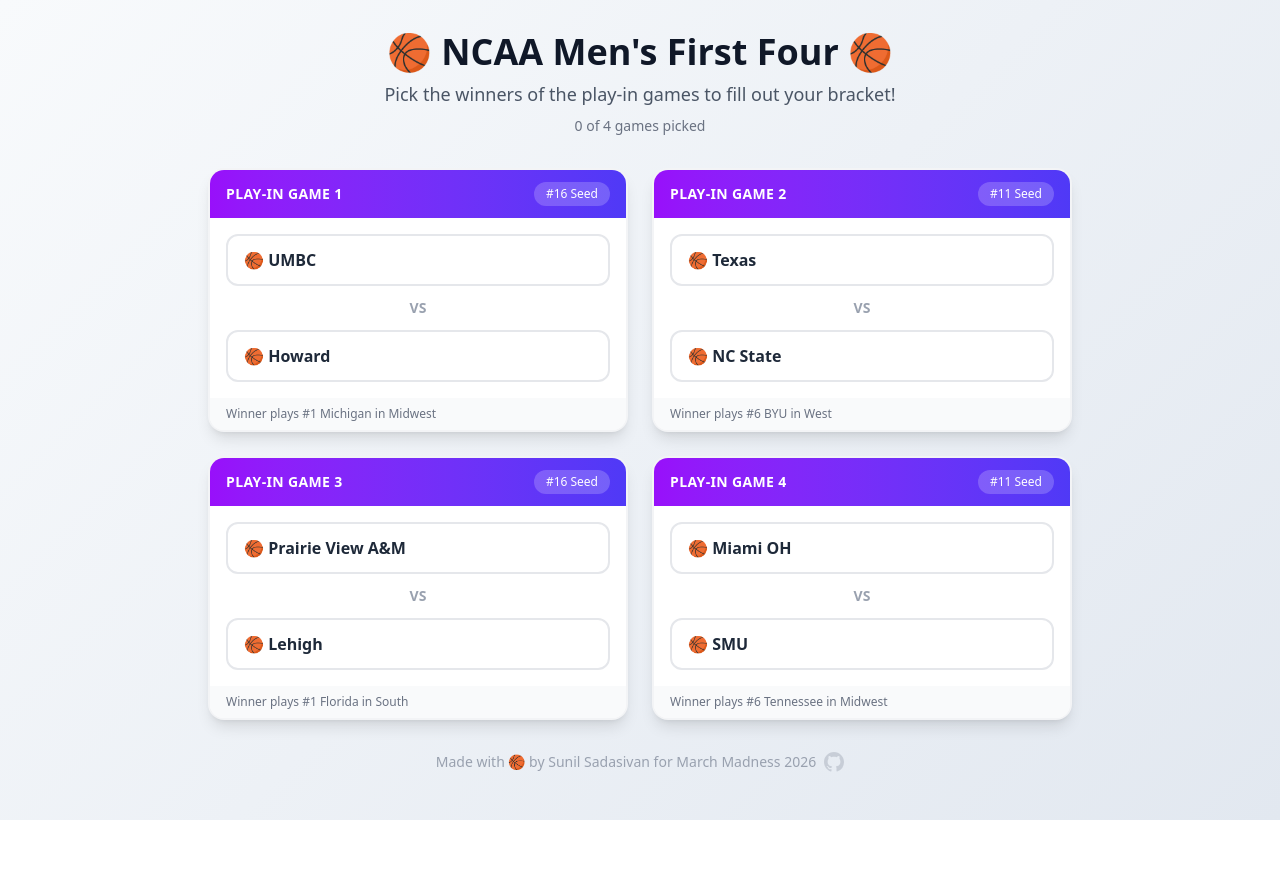
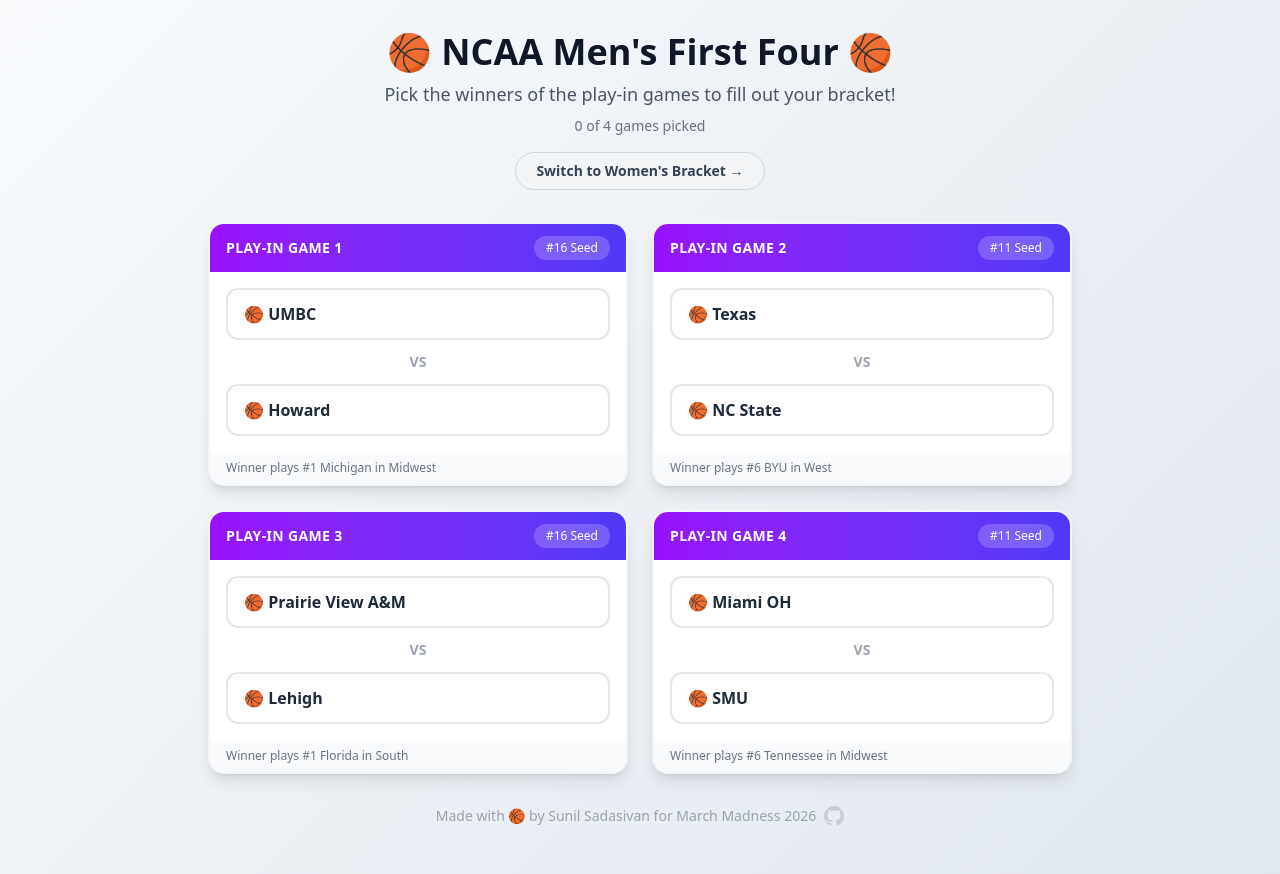
Before and after one commit to sunil-sadasivan/march-madness-bracket, a React (Vite) app in the folder frontend/: page / in a window 1280 px wide. Before the commit the page ends 820 px from the top, so only its background shows below. Built offline with nearby package versions, Linux system fonts and the light colour scheme.

Commit message:
Generic OG meta tags, dynamic page title, Men's/Women's toggle on First Four

```diff
--- a/frontend/src/App.tsx
+++ b/frontend/src/App.tsx
@@ -1,3 +1,4 @@
+import { useEffect } from "react";
 import { BracketData } from "./types";
 import BracketPicker from "./components/BracketPicker";
 import TestBracket from "./components/TestBracket";
@@ -9,6 +10,13 @@
 
 function App() {
   const path = window.location.pathname.replace(/\/march-madness-bracket\/?/, "/").replace(/\/$/, "") || "/";
+  const isWbb = path.startsWith("/wbb");
+
+  useEffect(() => {
+    document.title = isWbb
+      ? "NCAA Women's March Madness Bracket Picker 2026 🏀"
+      : "NCAA Men's March Madness Bracket Picker 2026 🏀";
+  }, [isWbb]);
 
   if (path === "/test") {
     return <TestBracket data={mensBracketData} />;
@@ -19,10 +27,10 @@
   }
 
   if (path === "/wbb") {
-    return <BracketPicker data={wbbBracketData} title="NCAA Women's" />;
+    return <BracketPicker data={wbbBracketData} title="NCAA Women's" isWbb={true} />;
   }
 
-  return <BracketPicker data={mensBracketData} title="NCAA Men's" />;
+  return <BracketPicker data={mensBracketData} title="NCAA Men's" isWbb={false} />;
 }
 
 export default App;
--- a/frontend/src/components/BracketPicker.tsx
+++ b/frontend/src/components/BracketPicker.tsx
@@ -8,6 +8,7 @@
 interface BracketPickerProps {
   data: BracketData;
   title?: string;
+  isWbb?: boolean;
 }
 
 function createEmptyRegionPicks(): RegionPicks {
@@ -19,7 +20,7 @@
   };
 }
 
-export default function BracketPicker({ data, title }: BracketPickerProps) {
+export default function BracketPicker({ data, title, isWbb }: BracketPickerProps) {
   // First Four state
   const [firstFourPicks, setFirstFourPicks] = useState<Record<number, string>>(
     {}
@@ -285,6 +286,7 @@
         onContinue={() => setFirstFourDone(true)}
         allPicked={allFirstFourPicked}
         title={title}
+        isWbb={isWbb}
       />
     );
   }
--- a/frontend/src/components/FirstFour.tsx
+++ b/frontend/src/components/FirstFour.tsx
@@ -7,6 +7,7 @@
   onContinue: () => void;
   allPicked: boolean;
   title?: string;
+  isWbb?: boolean;
 }
 
 export default function FirstFour({
@@ -16,7 +17,12 @@
   onContinue,
   allPicked,
   title,
+  isWbb,
 }: FirstFourProps) {
+  const basePath = window.location.pathname.includes("/march-madness-bracket") ? "/march-madness-bracket" : "";
+  const switchUrl = isWbb ? `${basePath}/` : `${basePath}/wbb`;
+  const switchLabel = isWbb ? "Switch to Men's Bracket →" : "Switch to Women's Bracket →";
+
   return (
     <div className="max-w-4xl mx-auto px-4 py-8">
       <div className="text-center mb-8">
@@ -29,6 +35,12 @@
         <div className="mt-2 text-sm text-gray-500">
           {Object.keys(picks).length} of {games.length} games picked
         </div>
+        <a
+          href={switchUrl}
+          className="inline-block mt-4 px-5 py-2 rounded-full text-sm font-semibold bg-gray-100 text-gray-700 hover:bg-gray-200 transition-colors border border-gray-300"
+        >
+          {switchLabel}
+        </a>
       </div>
 
       <div className="grid grid-cols-1 md:grid-cols-2 gap-6">
```
Also changed, not shown: frontend/index.html (+6 -6 lines), 7 other files (tests, documents, lock files or other folders).
